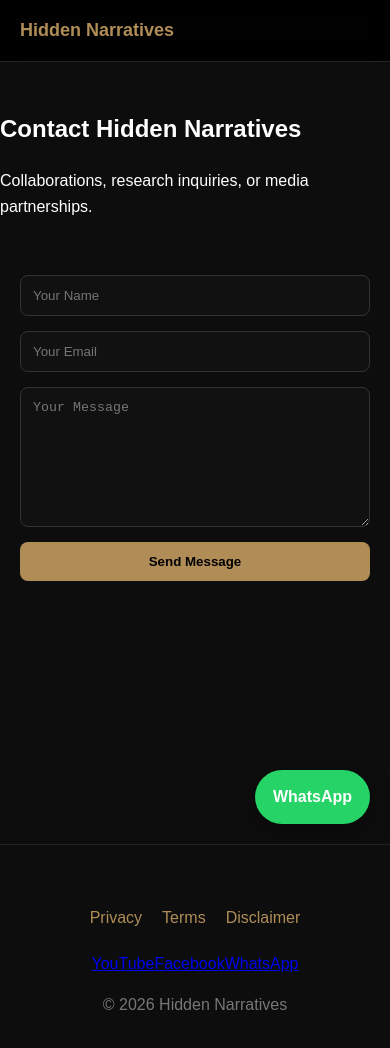
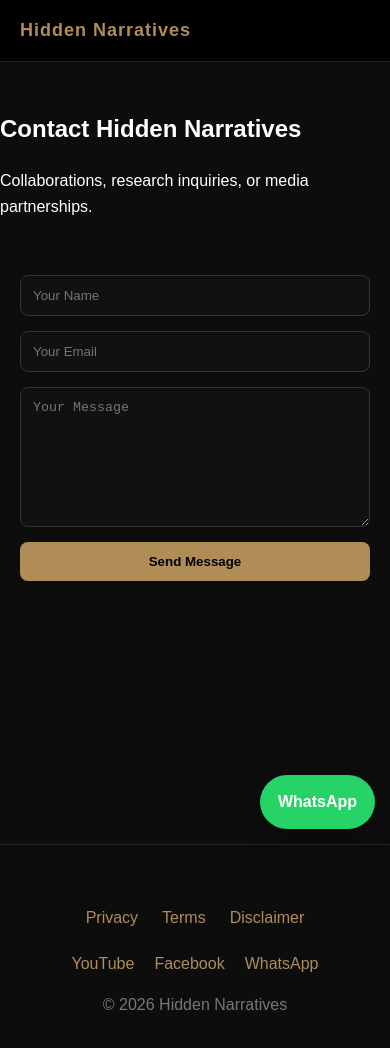
Before and after one commit to mohamedalaa7785-cpu/hidden-narratives, a Next.js app: page /contact in a window 390 px wide. Shown: the top 1048 px of the page. Built offline with nearby package versions, Linux system fonts and the light colour scheme.

Commit message:
Update globals.css

```diff
--- a/app/globals.css
+++ b/app/globals.css
@@ -14,9 +14,21 @@ font-family:Arial, Helvetica, sans-serif;
 line-height:1.6;
 }
 
+a{
+color:#b08d57;
+text-decoration:none;
+transition:0.25s;
+}
+
+a:hover{
+color:#d4af73;
+}
+
 .main-content{
 padding-top:90px;
 min-height:100vh;
+max-width:1400px;
+margin:auto;
 }
 
 /* ================= NAVBAR ================= */
@@ -52,11 +64,7 @@ text-decoration:none;
 font-weight:bold;
 font-size:18px;
 white-space:nowrap;
-}
-
-.logo img{
-border-radius:50%;
-object-fit:cover;
+letter-spacing:1px;
 }
 
 .logo span{
@@ -75,7 +83,6 @@ align-items:center;
 
 .nav-links a{
 color:#ccc;
-text-decoration:none;
 font-size:15px;
 transition:0.3s;
 position:relative;
@@ -116,17 +123,9 @@ background:#b08d57;
 color:black;
 }
 
-.youtube:hover{
-transform:scale(1.05);
-}
-
 .facebook{
 background:#1877F2;
 color:white;
-}
-
-.facebook:hover{
-transform:scale(1.05);
 }
 
 .linkedin{
@@ -134,7 +133,7 @@ background:#0A66C2;
 color:white;
 }
 
-.linkedin:hover{
+.social-btn:hover{
 transform:scale(1.05);
 }
 
@@ -367,13 +366,21 @@ margin-bottom:20px;
 }
 
 .footer-links a{
-margin:0 10px;
+margin:0 12px;
 color:#b08d57;
-text-decoration:none;
 }
 
-.footer-links a:hover{
-text-decoration:underline;
+.footer-social{
+display:flex;
+justify-content:center;
+gap:20px;
+flex-wrap:wrap;
+margin-bottom:15px;
+}
+
+.footer-social a{
+color:#b08d57;
+font-weight:500;
 }
 
 /* ================= WHATSAPP FLOAT ================= */
@@ -386,7 +393,6 @@ background:#25D366;
 color:white;
 padding:14px 18px;
 border-radius:50px;
-text-decoration:none;
 font-weight:bold;
 box-shadow:0 8px 25px rgba(0,0,0,0.3);
 z-index:1000;
@@ -436,4 +442,9 @@ font-size:30px;
 padding:12px 28px;
 }
 
-  }
+.whatsapp-btn{
+bottom:15px;
+right:15px;
+}
+
+                }
```
